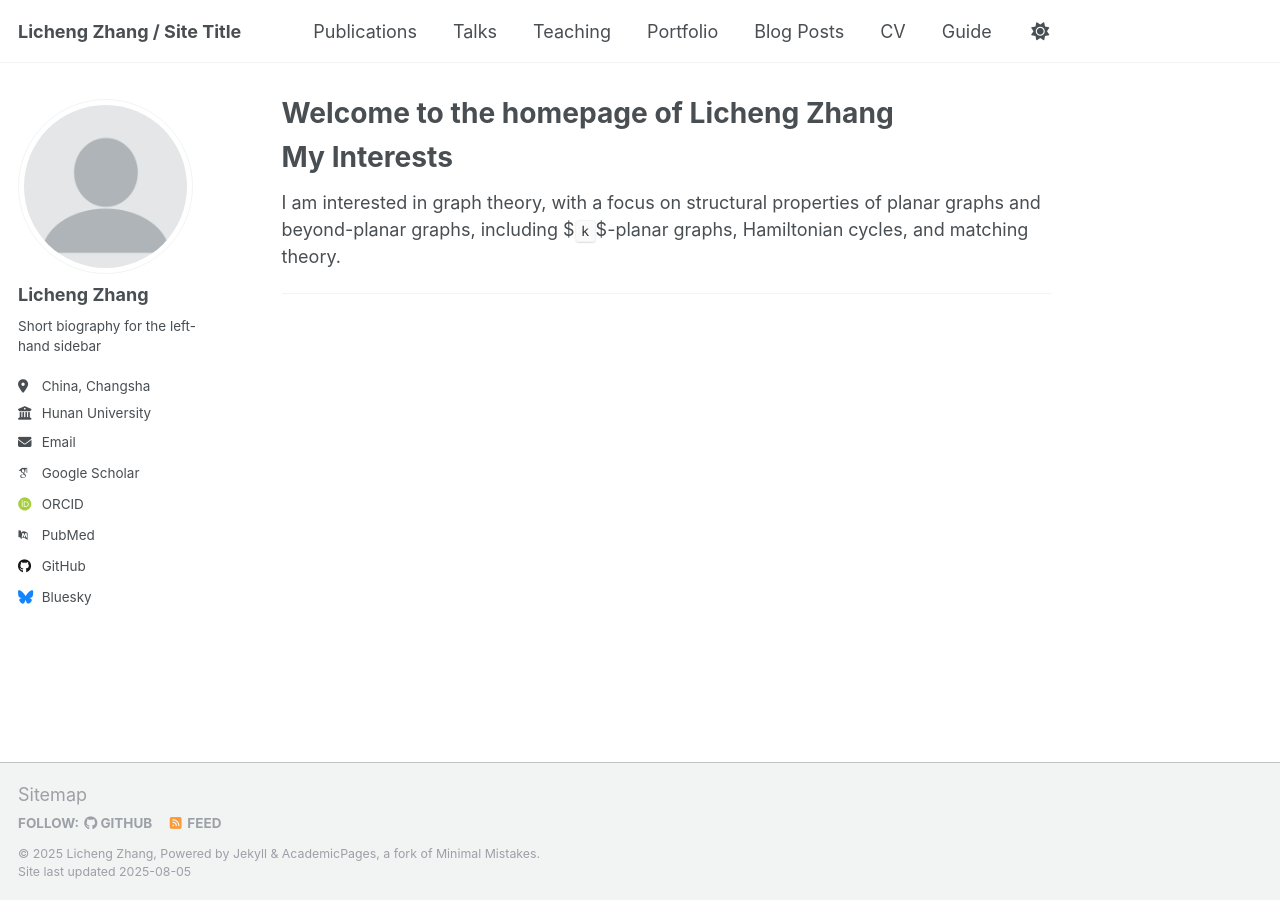
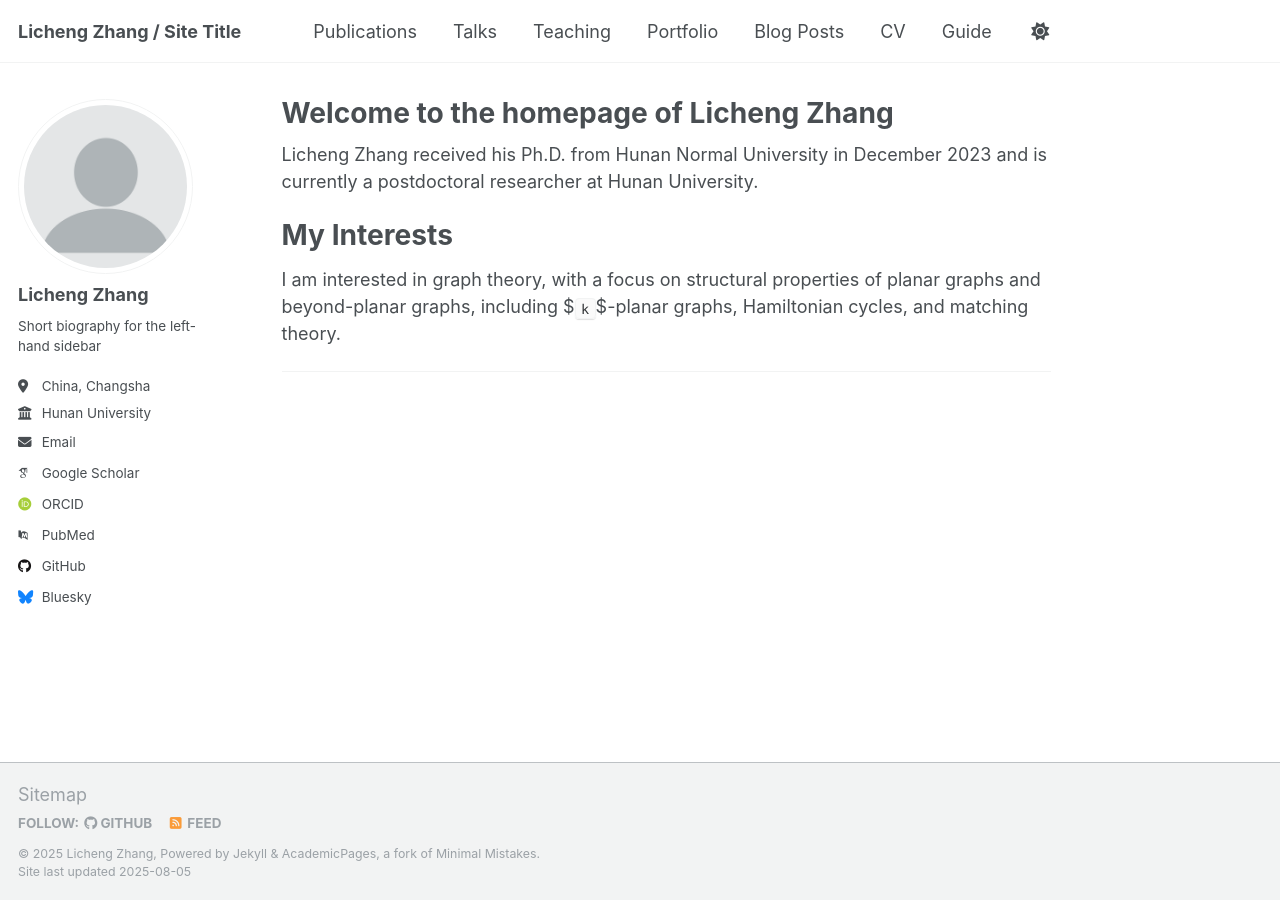
Before and after one commit to lichengzhang2/lichengzhang.github.io, a Jekyll site: the page built from _pages/about.md, in a window 1280 px wide. Built offline with Jekyll 4.4.1, drawn with Linux system fonts in a browser that asks for light colours; some web fonts are replaced; a script that is not in the unit is left out.

Commit message:
Update about.md

```diff
--- a/_pages/about.md
+++ b/_pages/about.md
@@ -7,7 +7,7 @@ redirect_from:
   - /about.html
 ---
 
-
+Licheng Zhang received his Ph.D. from Hunan Normal University in December 2023 and is currently a postdoctoral researcher at Hunan University.
 
 My Interests
 ======
```
